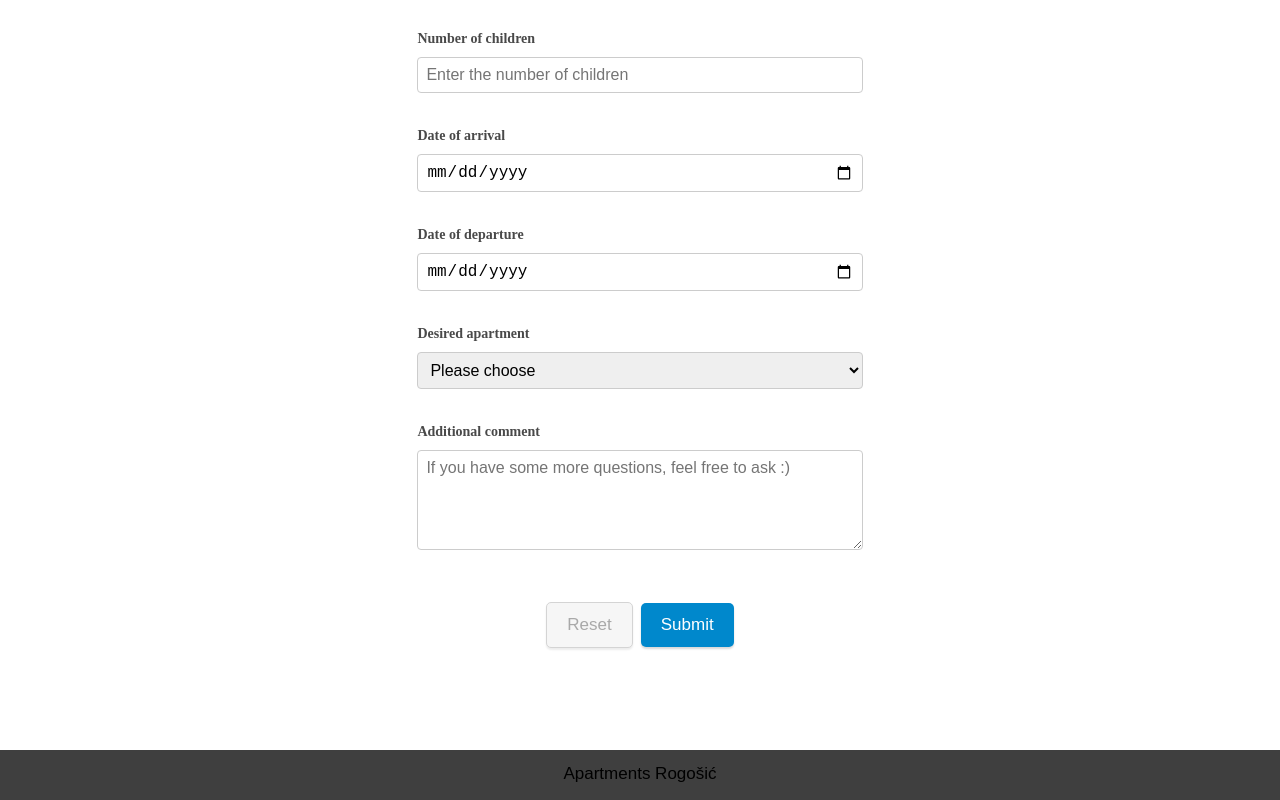
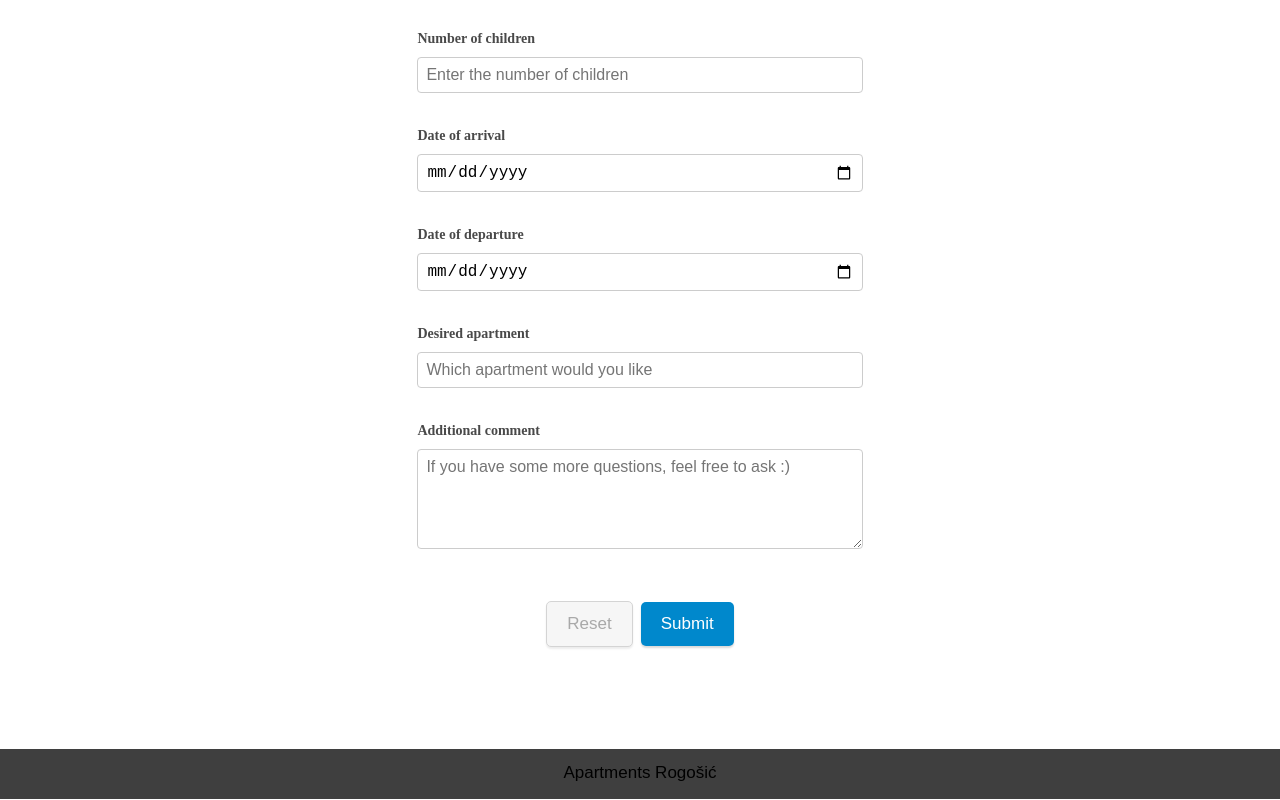
Before and after one commit to ivanmarin1/ApartmentsRogosic-Gatsby, a Gatsby site in the folder ApartmentsRogosic/: page /reservation in a window 1280 px wide. Shown: the part 708-1508 px from the top of the page. Built offline with nearby package versions, Linux system fonts and the light colour scheme; Gatsby itself is replaced by a stand-in of ours.

Commit message:
Restore old apartment number field

```diff
--- a/ApartmentsRogosic/src/components/form.js
+++ b/ApartmentsRogosic/src/components/form.js
@@ -185,7 +185,10 @@ const App = ({ apartment }) => {
           date2: Yup.date()
             .required(t("form.dateReq"))
             .min(Yup.ref("date"), t("form.endDateLess")),
-          apartmentNum: Yup.string().required(t("form.apartmentReq")),
+          apartmentNum: Yup.number()
+            .required(t("form.apartmentReq"))
+            .min(0, t("form.apartmentMin"))
+            .max(5, t("form.apartmentMax")),
           comment: Yup.string(),
         })}
         onSubmit={(values, { setSubmitting }) => {
@@ -316,7 +319,7 @@ const App = ({ apartment }) => {
                   onChange={handleChange}
                   onBlur={handleBlur}
                 />
-                {/* <TextInput
+                <TextInput
                   id="apartmentNum"
                   type="number"
                   label={t("form.apartmentNum")}
@@ -325,8 +328,8 @@ const App = ({ apartment }) => {
                   value={values.apartmentNum}
                   onChange={handleChange}
                   onBlur={handleBlur}
-                /> */}
-                <Select
+                />
+                {/* <Select
                   id="apartmentNum"
                   name={t("form.apartmentNum")}
                   value={values.apartmentNum}
@@ -403,7 +406,7 @@ const App = ({ apartment }) => {
                     //   setFieldValue("apartmentNum", t("apartments.apartment5"))
                     // }
                   />
-                </Select>
+                </Select> */}
                 <TextArea
                   id="comment"
                   type="text"
```
